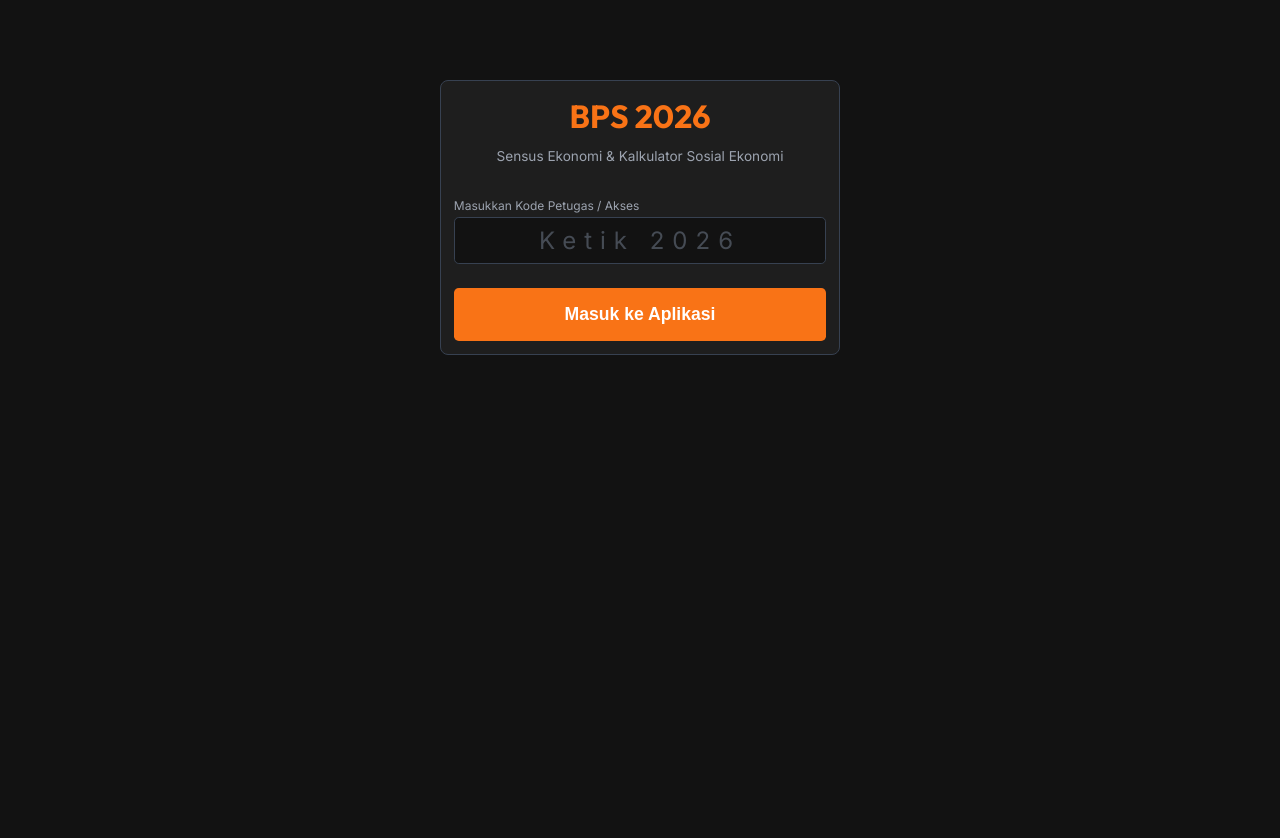
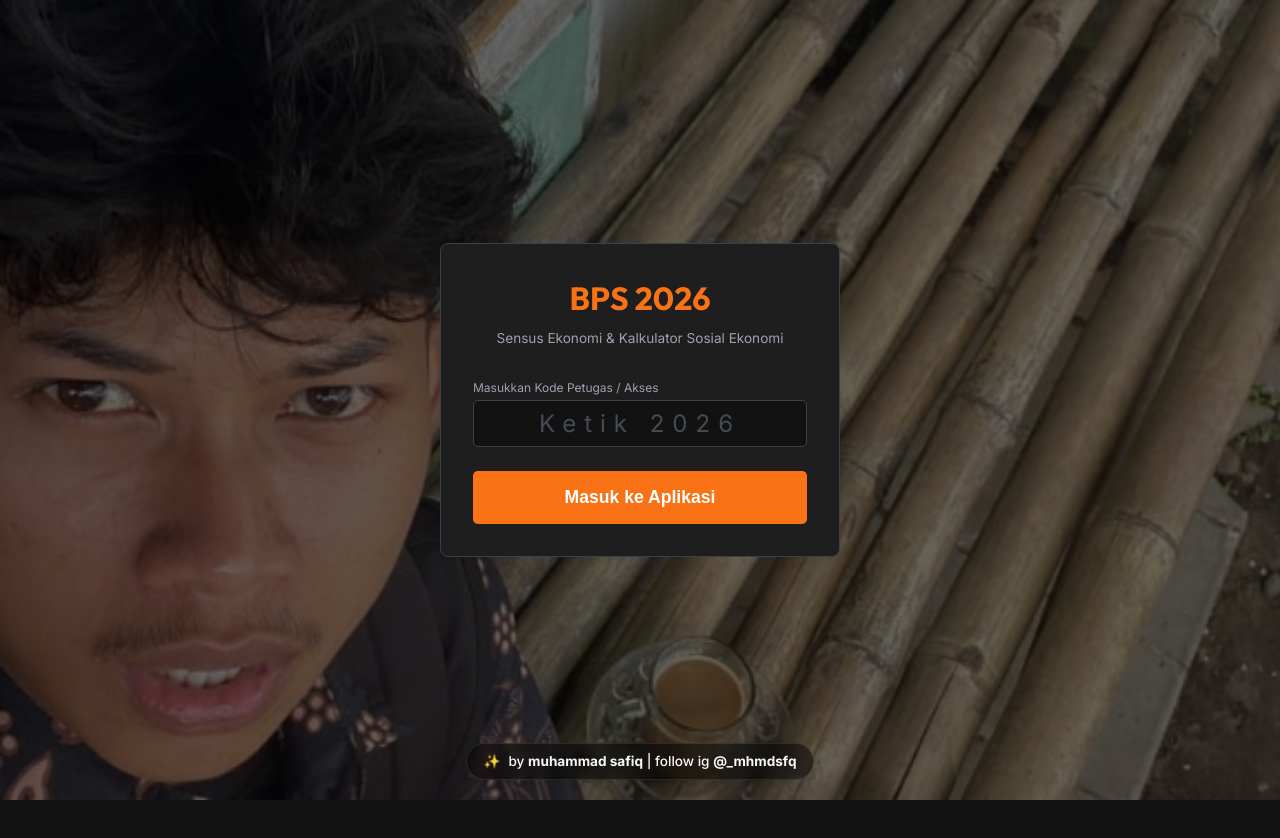
Before and after one commit to MUHAMMADSAFIQ/KALKULATOR-SE2026, a React (Vite) app: page / in a window 1280 px wide. Shown: the top 838 px of the page. After the commit the page ends 800 px from the top, so only its background shows below. Built offline with nearby package versions, Linux system fonts and the light colour scheme.

Commit message:
Add background image and author credits to login screen

```diff
--- a/src/components/LoginScreen.jsx
+++ b/src/components/LoginScreen.jsx
@@ -14,8 +14,23 @@
   };
 
   return (
-    <div className="login-container">
-      <div className="glass-card login-card" style={{ maxWidth: '400px', margin: '10vh auto', textAlign: 'center' }}>
+    <div
+      className="login-container"
+      style={{
+        minHeight: '100vh',
+        display: 'flex',
+        flexDirection: 'column',
+        justifyContent: 'center',
+        alignItems: 'center',
+        backgroundImage: `url('/background.jpg')`,
+        backgroundSize: 'cover',
+        backgroundPosition: 'center',
+        position: 'relative'
+      }}
+    >
+      <div style={{ position: 'absolute', inset: 0, backgroundColor: 'rgba(0,0,0,0.6)', zIndex: 0 }} />
+
+      <div className="glass-card login-card" style={{ maxWidth: '400px', width: '90%', margin: '0 auto', textAlign: 'center', position: 'relative', zIndex: 1, backgroundColor: 'var(--bg-secondary)', padding: '2rem', borderRadius: 'var(--radius-lg)' }}>
         <h1 style={{ fontSize: '2rem', color: 'var(--accent-primary)', marginBottom: '0.5rem' }}>BPS 2026</h1>
         <p style={{ color: 'var(--text-secondary)', marginBottom: '2rem' }}>Sensus Ekonomi & Kalkulator Sosial Ekonomi</p>
 
@@ -55,6 +70,26 @@
           </button>
         </form>
       </div>
+
+      <div style={{
+        position: 'absolute',
+        bottom: '20px',
+        zIndex: 1,
+        color: '#f8fafc',
+        backgroundColor: 'rgba(0,0,0,0.5)',
+        padding: '0.5rem 1rem',
+        borderRadius: '30px',
+        backdropFilter: 'blur(4px)',
+        fontSize: '0.85rem',
+        fontWeight: '500',
+        display: 'flex',
+        alignItems: 'center',
+        gap: '0.5rem',
+        border: '1px solid rgba(255,255,255,0.1)',
+        boxShadow: '0 4px 6px rgba(0,0,0,0.1)'
+      }}>
+        ✨ <span>by <strong>muhammad safiq</strong> | follow ig <strong>@_mhmdsfq</strong></span>
+      </div>
     </div>
   );
 }
```
Also changed, not shown: public/background.jpg (added).
